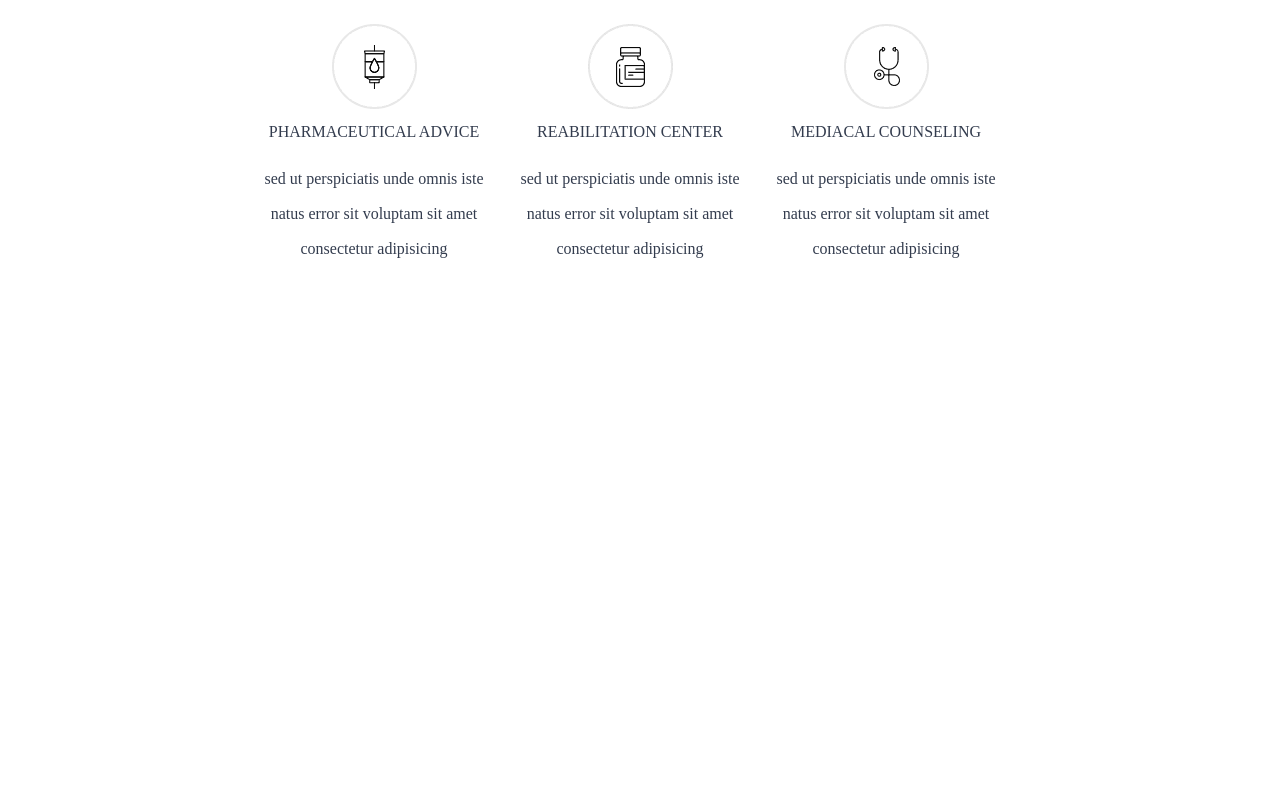
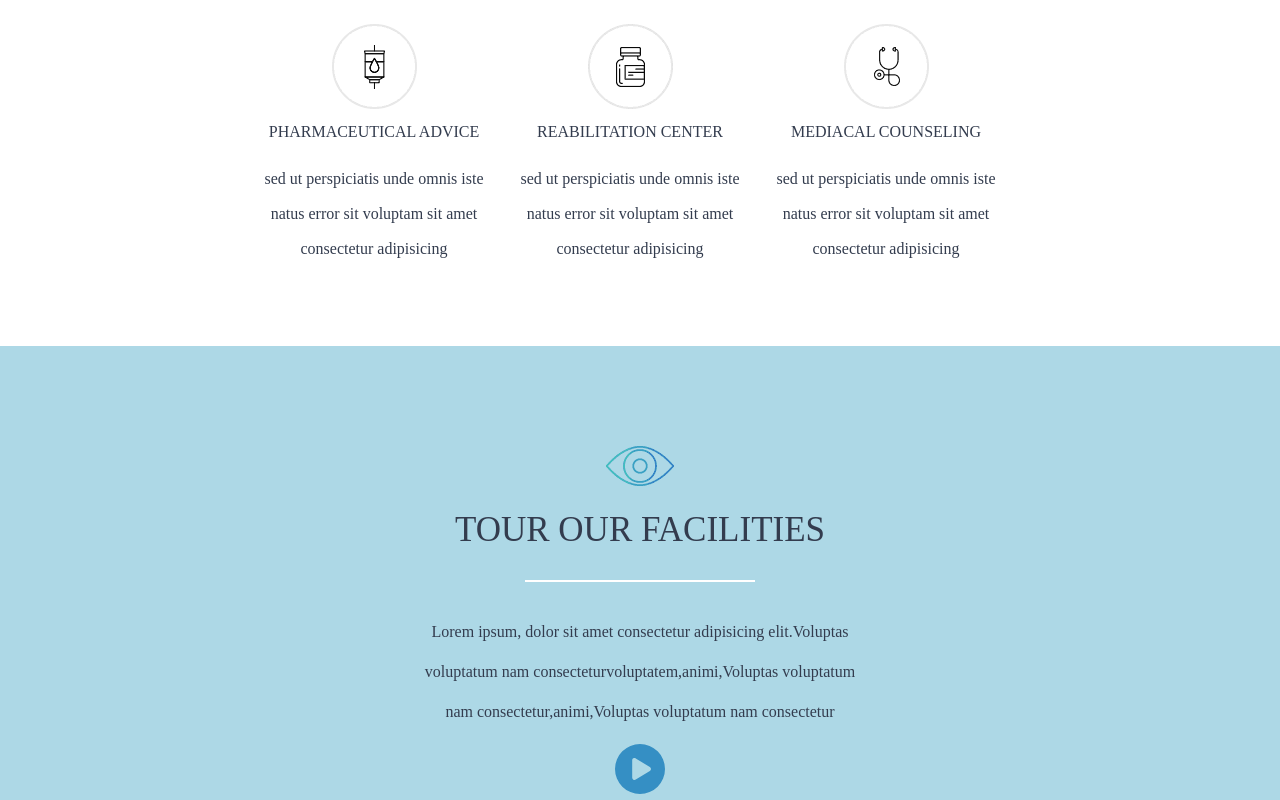
Before and after one commit to CosimoGiove/esercizioFinaleFrontEnd, a Vue app: page / in a window 1280 px wide. Shown: the part 3208-4008 px from the top of the page. Before the commit the page ends 3474 px from the top, so only its background shows below. Built offline with nearby package versions, Linux system fonts and the light colour scheme.

Commit message:
feat: fine sezione 3 inizio 4

```diff
--- a/src/Main1.vue
+++ b/src/Main1.vue
@@ -2,11 +2,13 @@
 import { store } from './store'
 import descrizione from './components/descrizione.vue';
 import icone from './components/icone.vue';
+import VisitaLeStrutture from './components/VisitaLeStrutture.vue'
 export default {
     name: "_main",
     components: {
         icone,
         descrizione,
+        VisitaLeStrutture,
     },
     data() {
         return {
@@ -40,7 +42,6 @@ export default {
         <section>
             <div class="contenitoremain sezione1">
                 <div class="descrizione" v-for="informazioni in store.info">
-                    <!-- <descrizione :titolo="informazioni.titolo" :descrizione="informazioni.descrizione"></descrizione> -->
                     <h2>Welcome to Avada Health</h2>
                     <p>Lorem ipsum, dolor sit amet consectetur adipisicing elit.Voluptas voluptatum nam
                         consecteturvoluptatem,animi,Voluptas voluptatum nam consectetur</p>
@@ -105,7 +106,24 @@ export default {
                     </div>
                 </div>
             </div>
+        </section>
+        <section>
+            <div class="sezione4">
+                <div class="contenitoremain">
+                    <div class="descrizione infodottore" v-for="info in store.strutture">
+                        <img :src="info.img" :alt="info.titolo">
+                        <div v-for="struttura in store.strutture">
+                            <VisitaLeStrutture :immagine="struttura.img" :titolo="struttura.titolo"
+                                :descrizione="struttura.descrizione"></VisitaLeStrutture>
+                        </div>
+                        <div class="play">
+                            <font-awesome-icon icon="fa-solid fa-circle-play" />
+                        </div>
 
+                    </div>
+                </div>
+
+            </div>
         </section>
     </main>
 </template>
@@ -207,14 +225,27 @@ main {
 
 .sezione3 {
     padding-top: 80px;
-    .servizi{
+    padding-bottom: 80px;
+
+    .servizi {
         display: flex;
         flex-wrap: wrap;
     }
-    .servizidottore{
-        width: calc(100% / 3 );
+
+    .servizidottore {
+        width: calc(100% / 3);
         text-align: center;
         margin-top: 80px;
     }
 }
+
+.sezione4 {
+    background-color: lightblue;
+    padding-top: 80px;
+}
+.play{
+    margin-top: 10px;
+    font-size: 50px;
+    color: #358fc4;
+}
 </style>
--- /dev/null
+++ b/src/components/VisitaLeStrutture.vue
@@ -0,0 +1,36 @@
+<script>
+export default {
+    name: "strutture",
+    props: ["immagine", "titolo", "descrizione"]
+}
+</script>
+<template>
+    <div class="titolo">
+        {{ titolo }}
+        <div class="stile"></div>
+    </div>
+    <div class="descrizione">
+        {{ descrizione }}
+    </div>
+</template>
+
+<style lang="scss" scoped>
+.stile {
+    border: 1px solid white;
+    width: 30%;
+    margin: 0 auto;
+    margin-top: 30px;
+    margin-bottom: 30px;
+}
+
+.titolo {
+    font-size: 35px;
+    text-transform: uppercase;
+}
+
+.descrizione {
+    width: 60%;
+    margin: 0 auto;
+    line-height: 40px;
+}
+</style>
--- a/src/main.js
+++ b/src/main.js
@@ -13,11 +13,12 @@ import { faUserSecret} from '@fortawesome/free-solid-svg-icons'
 import { faSquareFacebook} from '@fortawesome/free-brands-svg-icons'
 import { faSquareTwitter} from '@fortawesome/free-brands-svg-icons'
 import { faSquareInstagram} from '@fortawesome/free-brands-svg-icons'
+import { faCirclePlay} from '@fortawesome/free-solid-svg-icons'
 
 
 
 /* add icons to the library */
-library.add(faUserSecret,faSquareFacebook,faSquareTwitter,faSquareInstagram)
+library.add(faUserSecret,faSquareFacebook,faSquareTwitter,faSquareInstagram,faCirclePlay)
 
 createApp(App)
 .component('font-awesome-icon', FontAwesomeIcon)
--- a/src/store.js
+++ b/src/store.js
@@ -74,5 +74,12 @@ export const store = reactive({
             titolo:"mediacal counseling",
             descrizione:"sed ut perspiciatis unde omnis iste natus error sit voluptam sit amet consectetur adipisicing",
         },
-    ]
+    ],
+    strutture: [
+        {
+            img:"./public/img/icon-7.png",
+            titolo: "tour our facilities",
+            descrizione: "Lorem ipsum, dolor sit amet consectetur adipisicing elit.Voluptas voluptatum nam consecteturvoluptatem,animi,Voluptas voluptatum nam consectetur,animi,Voluptas voluptatum nam consectetur"
+        }
+    ],
 })
```
Also changed, not shown: public/img/icon-7.png (added).
